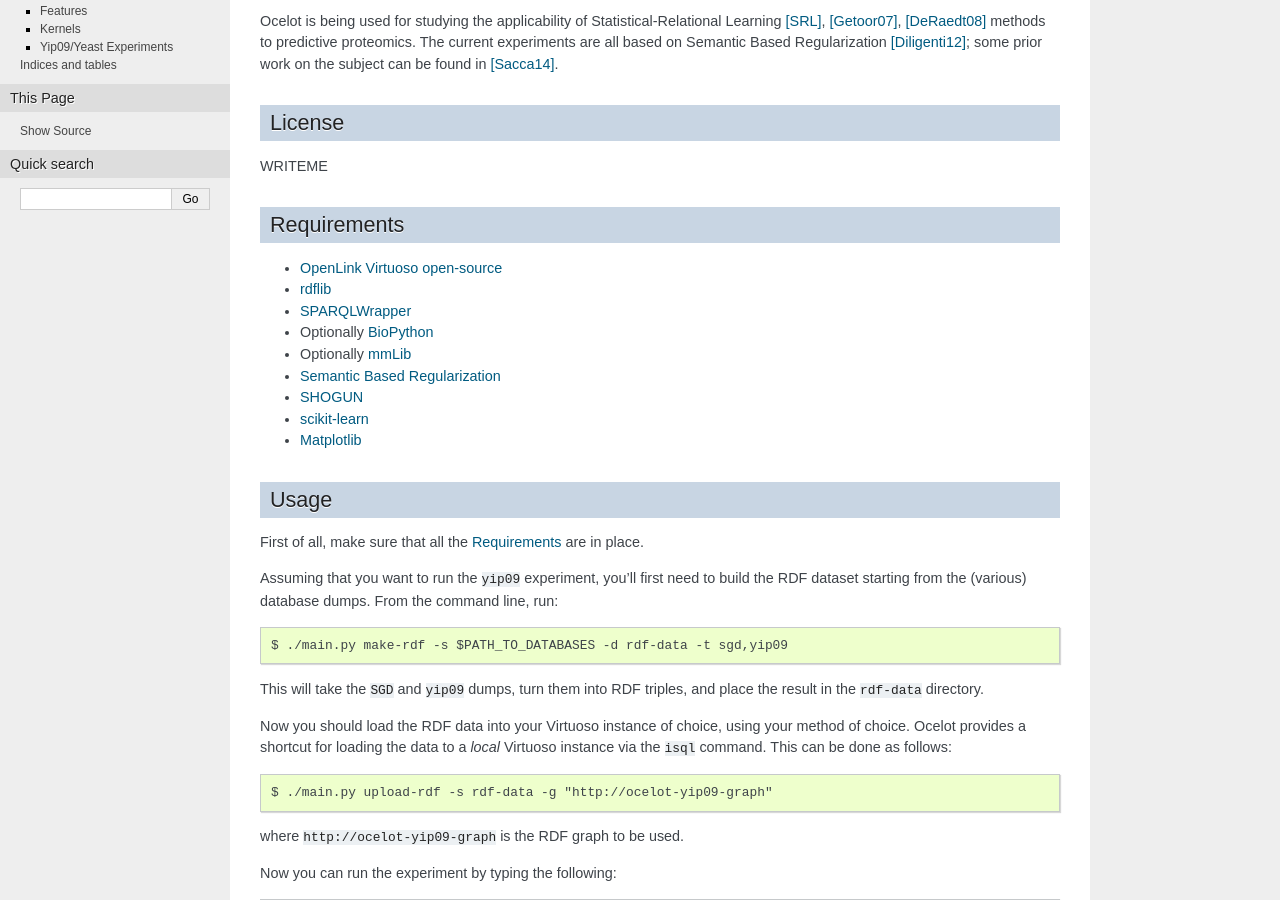
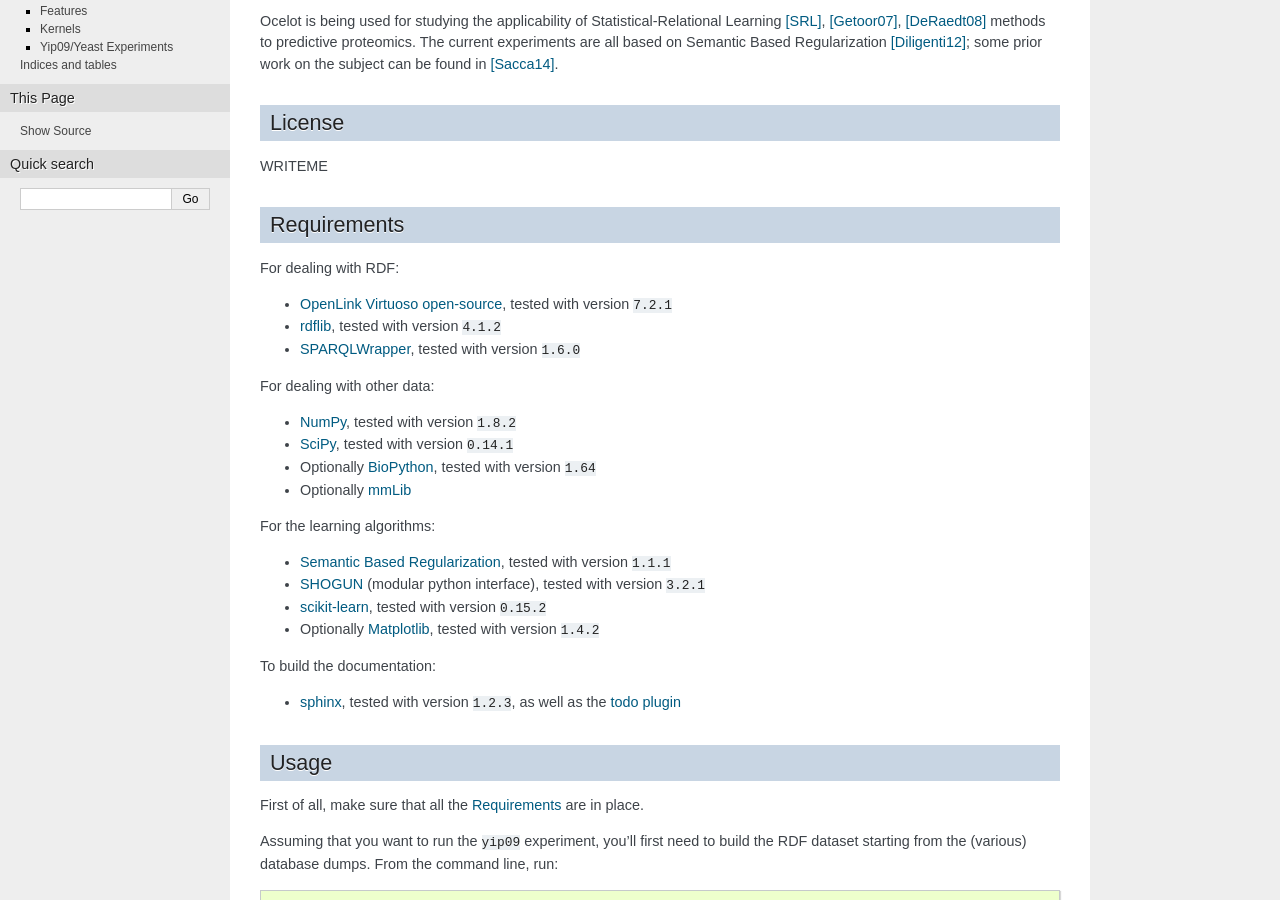
Before and after one commit to stefanoteso/ocelot, a Sphinx documentation site: the page built from docs/source/index.rst, in a window 1280 px wide and 900 px high, scrolled down 322 px. Built offline with Sphinx 7.4.7, drawn with Linux system fonts in a browser that asks for light colours; formulas are drawn with MathJax 3.

Commit message:
docs: clarify the requirements section.

```diff
--- a/docs/source/index.rst
+++ b/docs/source/index.rst
@@ -32,15 +32,29 @@ WRITEME
 Requirements
 ------------
 
-* `OpenLink Virtuoso open-source <https://github.com/openlink/virtuoso-opensource>`_
-* `rdflib <https://rdflib.readthedocs.org/en/latest/>`_
-* `SPARQLWrapper <https://pypi.python.org/pypi/SPARQLWrapper>`_
-* Optionally `BioPython <http://biopython.org>`_
+For dealing with RDF:
+
+* `OpenLink Virtuoso open-source <https://github.com/openlink/virtuoso-opensource>`_, tested with version ``7.2.1``
+* `rdflib <https://rdflib.readthedocs.org/en/latest/>`_, tested with version ``4.1.2``
+* `SPARQLWrapper <https://pypi.python.org/pypi/SPARQLWrapper>`_, tested with version ``1.6.0``
+
+For dealing with other data:
+
+* `NumPy <http://www.numpy.org/>`_, tested with version ``1.8.2``
+* `SciPy <http://www.scipy.org/>`_, tested with version ``0.14.1``
+* Optionally `BioPython <http://biopython.org>`_, tested with version ``1.64``
 * Optionally `mmLib <http://pymmlib.sourceforge.net/>`_
-* `Semantic Based Regularization <https://sites.google.com/site/semanticbasedregularization/home/software>`_
-* `SHOGUN <http://www.shogun-toolbox.org/>`_
-* `scikit-learn <http://scikit-learn.org/stable/>`_
-* `Matplotlib <http://matplotlib.sourceforge.net/>`_
+
+For the learning algorithms:
+
+* `Semantic Based Regularization <https://sites.google.com/site/semanticbasedregularization/home/software>`_, tested with version ``1.1.1``
+* `SHOGUN <http://www.shogun-toolbox.org/>`_ (modular python interface), tested with version ``3.2.1``
+* `scikit-learn <http://scikit-learn.org/stable/>`_, tested with version ``0.15.2``
+* Optionally `Matplotlib <http://matplotlib.sourceforge.net/>`_, tested with version ``1.4.2``
+
+To build the documentation:
+
+* `sphinx <http://sphinx-doc.org/>`_, tested with version ``1.2.3``, as well as the `todo plugin <http://sphinx-doc.org/ext/todo.html>`_
 
 Usage
 -----
```
